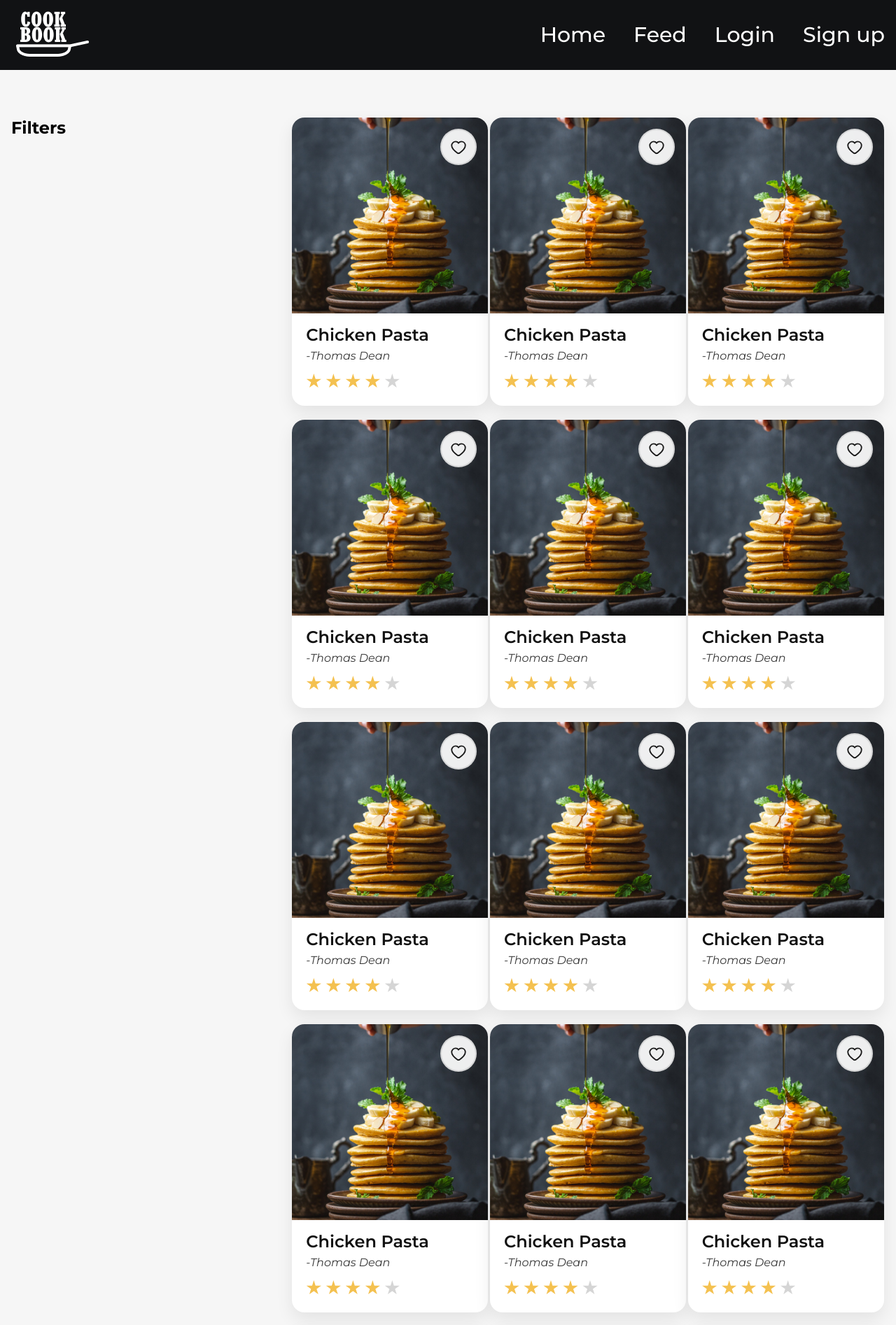
After one commit to Khojayev12/udea-web-development-assignment, a Flask app: page /feed in a window 1280 px wide. The commit adds this page. Shown: the top 1894 px of the page at 70% size. Run offline with Flask 3, Linux system fonts and the light colour scheme.

Commit message:
feed card finished, feed page started

```diff
--- a/app.py
+++ b/app.py
@@ -5,6 +5,10 @@ app = Flask(__name__)
 @app.route('/')
 def index():
     return render_template('pages/home.html')
+
+@app.route('/feed')
+def feed():
+    return render_template('pages/feed.html')
 
 
 @app.route('/login', methods=['GET', 'POST'])
--- /dev/null
+++ b/static/styles/feed.css
@@ -0,0 +1,122 @@
+
+.feed-page {
+  display: flex;
+  justify-content: center;
+  padding: 48px 16px;
+  margin-top: 100px;
+  background-color: #f6f6f6;
+}
+.feed-filters-pane{
+    width: 400px;
+
+}
+.recipe-card {
+    margin-top: 20px;
+  width: 280px;
+  border-radius: 18px;
+  background-color: #ffffff;
+  box-shadow: 0px 10px 24px rgba(0, 0, 0, 0.08);
+  overflow: hidden;
+  transition: 0.2s;
+  font-family: "Montserrat", sans-serif;
+}
+.recipe-card:hover{
+    box-shadow: 0px 50px 54px rgba(0, 0, 0, 0.08);
+}
+.recipe-card__image-wrapper {
+  position: relative;
+  aspect-ratio: 1 / 1;
+  overflow: hidden;
+}
+
+.recipe-card__image {
+  width: 100%;
+  height: 100%;
+  object-fit: cover;
+  display: block;
+}
+
+.recipe-card__favorite {
+  position: absolute;
+  top: 16px;
+  right: 16px;
+  width: 52px;
+  height: 52px;
+  display: grid;
+  place-items: center;
+  border: 2px solid rgba(0, 0, 0, 0.1);
+  border-radius: 50%;
+  background-color: rgba(255, 255, 255, 0.92);
+  color: #1a1a1a;
+  cursor: pointer;
+  transition: transform 0.2s ease;
+}
+
+.recipe-card__favorite:hover {
+  transform: scale(1.05);
+}
+
+.recipe-card__favorite:focus-visible {
+  outline: 3px solid #ebc76b;
+  outline-offset: 2px;
+}
+
+.recipe-card__favorite-icon {
+  width: 26px;
+  height: 26px;
+}
+
+.recipe-card__body {
+  padding: 16px 20px 24px;
+}
+
+.recipe-card__title {
+  margin: 0;
+  font-size: 24px;
+  font-weight: 600;
+  color: #111111;
+}
+
+.recipe-card__author {
+  margin: 6px 0 16px;
+  font-size: 16px;
+  font-style: italic;
+  color: #393939;
+}
+
+.recipe-card__rating {
+  display: flex;
+  gap: 6px;
+  align-items: center;
+}
+
+/* A small star drawn with clip-path so we avoid image assets */
+.rating-star {
+  width: 22px;
+  height: 22px;
+  background-color: #d5d5d5;
+  clip-path: polygon(
+    50% 0%,
+    61% 35%,
+    98% 35%,
+    68% 57%,
+    79% 91%,
+    50% 70%,
+    21% 91%,
+    32% 57%,
+    2% 35%,
+    39% 35%
+  );
+}
+
+.rating-star.is-filled {
+  background-color: #f4c150;
+}
+
+
+.feed-list-page{
+    width: calc(100% - 400px);
+    display: flex;
+    justify-content: space-around;
+    flex-wrap: wrap;
+}
--- a/static/styles/index.css
+++ b/static/styles/index.css
@@ -206,109 +206,3 @@ body {
 a {
   cursor: pointer;
 }
-
-.feed-page {
-  display: flex;
-  justify-content: center;
-  padding: 48px 16px;
-  background-color: #f6f6f6;
-}
-
-.recipe-card {
-  width: 280px;
-  border-radius: 18px;
-  background-color: #ffffff;
-  box-shadow: 0px 10px 24px rgba(0, 0, 0, 0.08);
-  overflow: hidden;
-  font-family: "Montserrat", sans-serif;
-}
-
-.recipe-card__image-wrapper {
-  position: relative;
-  aspect-ratio: 1 / 1;
-  overflow: hidden;
-}
-
-.recipe-card__image {
-  width: 100%;
-  height: 100%;
-  object-fit: cover;
-  display: block;
-}
-
-.recipe-card__favorite {
-  position: absolute;
-  top: 16px;
-  right: 16px;
-  width: 52px;
-  height: 52px;
-  display: grid;
-  place-items: center;
-  border: 2px solid rgba(0, 0, 0, 0.1);
-  border-radius: 50%;
-  background-color: rgba(255, 255, 255, 0.92);
-  color: #1a1a1a;
-  cursor: pointer;
-  transition: transform 0.2s ease;
-}
-
-.recipe-card__favorite:hover {
-  transform: scale(1.05);
-}
-
-.recipe-card__favorite:focus-visible {
-  outline: 3px solid #ebc76b;
-  outline-offset: 2px;
-}
-
-.recipe-card__favorite-icon {
-  width: 26px;
-  height: 26px;
-}
-
-.recipe-card__body {
-  padding: 16px 20px 24px;
-}
-
-.recipe-card__title {
-  margin: 0;
-  font-size: 24px;
-  font-weight: 600;
-  color: #111111;
-}
-
-.recipe-card__author {
-  margin: 6px 0 16px;
-  font-size: 16px;
-  font-style: italic;
-  color: #393939;
-}
-
-.recipe-card__rating {
-  display: flex;
-  gap: 6px;
-  align-items: center;
-}
-
-/* A small star drawn with clip-path so we avoid image assets */
-.rating-star {
-  width: 22px;
-  height: 22px;
-  background-color: #d5d5d5;
-  clip-path: polygon(
-    50% 0%,
-    61% 35%,
-    98% 35%,
-    68% 57%,
-    79% 91%,
-    50% 70%,
-    21% 91%,
-    32% 57%,
-    2% 35%,
-    39% 35%
-  );
-}
-
-.rating-star.is-filled {
-  background-color: #f4c150;
-}
--- /dev/null
+++ b/templates/components/feedcard.html
@@ -0,0 +1,34 @@
+
+{% block body%}
+{% set card_image = url_for('static', filename='media/registration.png') %}
+        <article class="recipe-card">
+            <div class="recipe-card__image-wrapper">
+                <img
+                    class="recipe-card__image"
+                    src="{{ url_for('static', filename='media/registration.png') }}"
+                    alt="Chicken pasta garnished with basil and served with cherry tomatoes"
+                >
+                <button class="recipe-card__favorite" type="button" aria-label="Save chicken pasta recipe">
+                    <svg class="recipe-card__favorite-icon" viewBox="0 0 24 24" aria-hidden="true">
+                        <path
+                            d="M12.1 20.3a1 1 0 0 1-1.2 0C6.1 16.9 3 13.9 3 10.2 3 7.5 5.2 5 8.3 5c1.5 0 2.9.7 3.7 1.9C12.9 5.7 14.3 5 15.8 5 19 5 21 7.5 21 10.2c0 3.7-3.1 6.7-7.9 10.1z"
+                            fill="none"
+                            stroke="currentColor"
+                            stroke-width="1.7"
+                        />
+                    </svg>
+                </button>
+            </div>
+            <div class="recipe-card__body">
+                <h3 class="recipe-card__title">Chicken Pasta</h3>
+                <p class="recipe-card__author">-Thomas Dean</p>
+                <div class="recipe-card__rating" aria-label="Rated four out of five stars">
+                    <span class="rating-star is-filled"></span>
+                    <span class="rating-star is-filled"></span>
+                    <span class="rating-star is-filled"></span>
+                    <span class="rating-star is-filled"></span>
+                    <span class="rating-star"></span>
+                </div>
+            </div>
+        </article>
+{% endblock %}
--- a/templates/layout.html
+++ b/templates/layout.html
@@ -8,6 +8,7 @@
     <link rel="stylesheet" href="{{ url_for('static', filename='styles/home.css') }}" />
     <link rel="stylesheet" href="{{ url_for('static', filename='styles/index.css') }}" />
     <link rel="stylesheet" href="{{ url_for('static', filename='styles/footer.css') }}" />
+    <link rel="stylesheet" href="{{ url_for('static', filename='styles/feed.css') }}" />
 </head>
 
 <body>
@@ -15,6 +16,7 @@
         <img src="{{ url_for('static', filename='media/Logo.png') }}" alt="Cook Book Logo" class="header-main-logo" />
         <nav class="header-nav">
             <a class="header-nav-a" href="{{ url_for('index') }}">Home</a>
+            <a class="header-nav-a" href="{{ url_for('feed') }}">Feed</a>
             <a class="header-nav-a" href="{{ url_for('login') }}">Login</a>
             <a class="header-nav-a" href="{{ url_for('signup') }}">Sign up</a>
         </nav>
--- a/templates/pages/feed.html
+++ b/templates/pages/feed.html
@@ -1,43 +1,32 @@
-<!DOCTYPE html>
-<html lang="en">
-<head>
-    <meta charset="UTF-8">
-    <meta name="viewport" content="width=device-width, initial-scale=1.0">
-    <title>Document</title>
-    <link rel="stylesheet" href="{{ url_for('static', filename='styles/index.css') }}">
-</head>
-<body>
+{% extends 'layout.html' %}
+
+{% block body%}
+{% set card_image = url_for('static', filename='media/registration.png') %}
     <div class="feed-page">
-        <article class="recipe-card">
-            <div class="recipe-card__image-wrapper">
-                <img
-                    class="recipe-card__image"
-                    src="https://images.unsplash.com/photo-1512058564366-18510be2db19?auto=format&fit=crop&w=800&q=80"
-                    alt="Chicken pasta garnished with basil and served with cherry tomatoes"
-                >
-                <button class="recipe-card__favorite" type="button" aria-label="Save chicken pasta recipe">
-                    <svg class="recipe-card__favorite-icon" viewBox="0 0 24 24" aria-hidden="true">
-                        <path
-                            d="M12.1 20.3a1 1 0 0 1-1.2 0C6.1 16.9 3 13.9 3 10.2 3 7.5 5.2 5 8.3 5c1.5 0 2.9.7 3.7 1.9C12.9 5.7 14.3 5 15.8 5 19 5 21 7.5 21 10.2c0 3.7-3.1 6.7-7.9 10.1z"
-                            fill="none"
-                            stroke="currentColor"
-                            stroke-width="1.7"
-                        />
-                    </svg>
-                </button>
-            </div>
-            <div class="recipe-card__body">
-                <h3 class="recipe-card__title">Chicken Pasta</h3>
-                <p class="recipe-card__author">-Thomas Dean</p>
-                <div class="recipe-card__rating" aria-label="Rated four out of five stars">
-                    <span class="rating-star is-filled"></span>
-                    <span class="rating-star is-filled"></span>
-                    <span class="rating-star is-filled"></span>
-                    <span class="rating-star is-filled"></span>
-                    <span class="rating-star"></span>
-                </div>
-            </div>
-        </article>
+        <div class="feed-filters-pane">
+            <h2 class="feed-filter-title">Filters</h2>
+
+        </div>
+        <div class="feed-list-page">
+            {% set template =  './components/feedcard.html' %} {% include template %}
+            {% set template =  './components/feedcard.html' %} {% include template %}
+            {% set template =  './components/feedcard.html' %} {% include template %}
+            {% set template =  './components/feedcard.html' %} {% include template %}
+            {% set template =  './components/feedcard.html' %} {% include template %}
+            {% set template =  './components/feedcard.html' %} {% include template %}
+            {% set template =  './components/feedcard.html' %} {% include template %}
+            {% set template =  './components/feedcard.html' %} {% include template %}
+            {% set template =  './components/feedcard.html' %} {% include template %}
+            {% set template =  './components/feedcard.html' %} {% include template %}
+            {% set template =  './components/feedcard.html' %} {% include template %}
+            {% set template =  './components/feedcard.html' %} {% include template %}
+            {% set template =  './components/feedcard.html' %} {% include template %}
+            {% set template =  './components/feedcard.html' %} {% include template %}
+            {% set template =  './components/feedcard.html' %} {% include template %}
+            {% set template =  './components/feedcard.html' %} {% include template %}
+            {% set template =  './components/feedcard.html' %} {% include template %}
+        </div>
+
+
     </div>
-</body>
-</html>
+{% endblock %}
```
